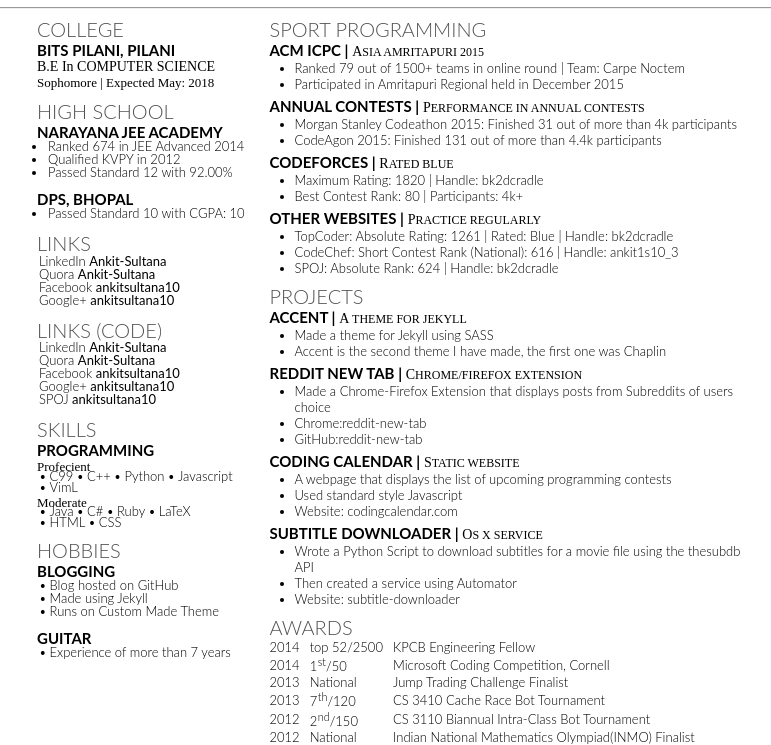
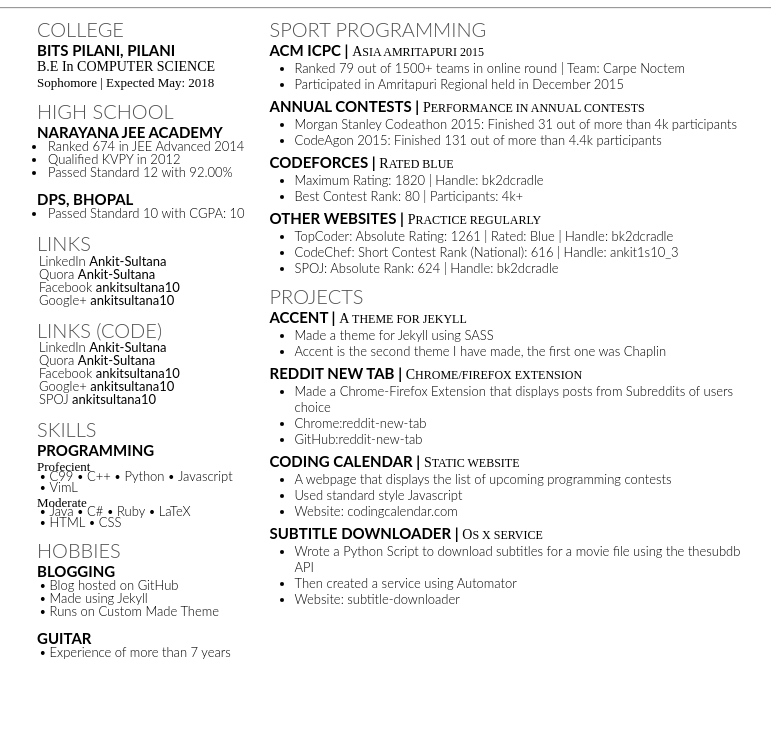
Before and after one commit to ankitsultana/jade-resume, a website: page index.jade in a window 1280 px wide. Shown: the part 105-850 px from the top of the page, without its empty margins (258-1029 px from the left). After the commit the page ends 810 px from the top, so only its background shows below. Drawn offline with nearby package versions, Linux system fonts and the light colour scheme; files that its build step writes are made by us from their sources.

Commit message:
remove awards

```diff
--- a/index.jade
+++ b/index.jade
@@ -125,30 +125,3 @@
                     li Wrote a Python Script to download subtitles for a movie file using the thesubdb API
                     li Then created a service using Automator
                     li Website: subtitle-downloader
-                h1 Awards
-                table
-                    tbody
-                        tr
-                            td 2014
-                            td top 52/2500
-                            td KPCB Engineering Fellow
-                        tr
-                            td 2014
-                            td 1 #[sup st]/50
-                            td Microsoft Coding Competition, Cornell
-                        tr
-                            td 2013
-                            td National
-                            td Jump Trading Challenge Finalist
-                        tr
-                            td 2013
-                            td 7 #[sup th]/120
-                            td CS 3410 Cache Race Bot Tournament
-                        tr
-                            td 2012
-                            td 2 #[sup nd]/150
-                            td CS 3110 Biannual Intra-Class Bot Tournament
-                        tr
-                            td 2012
-                            td National
-                            td Indian National Mathematics Olympiad(INMO) Finalist
```
